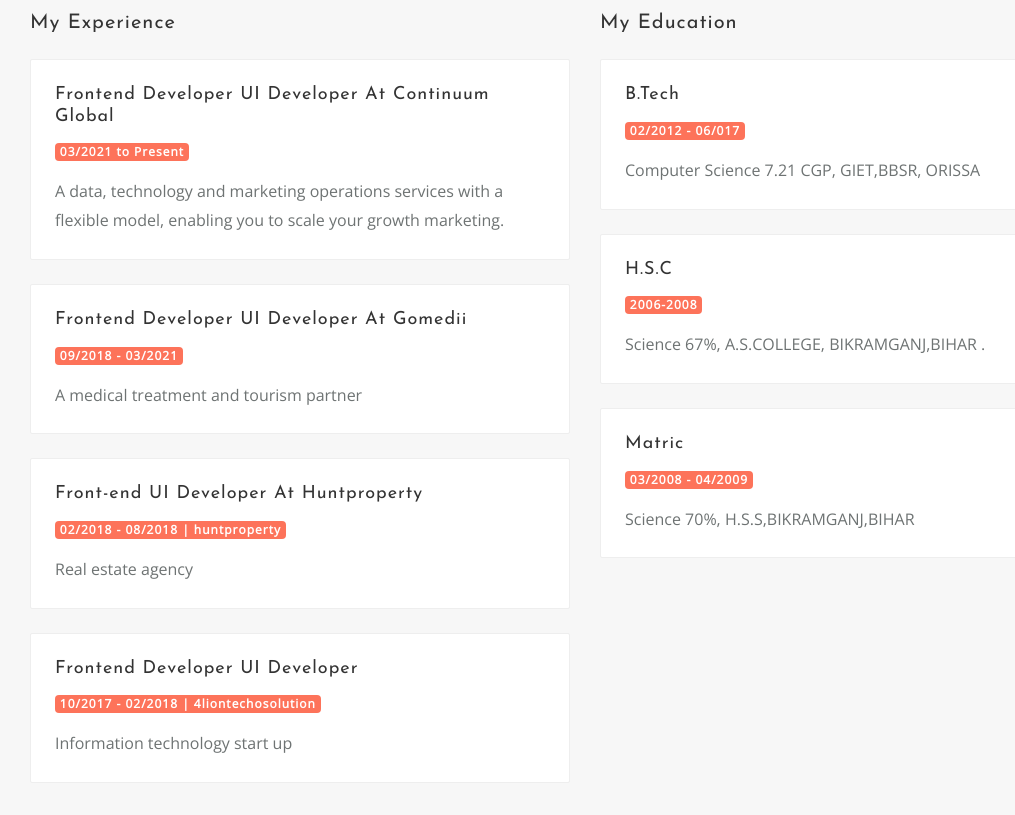
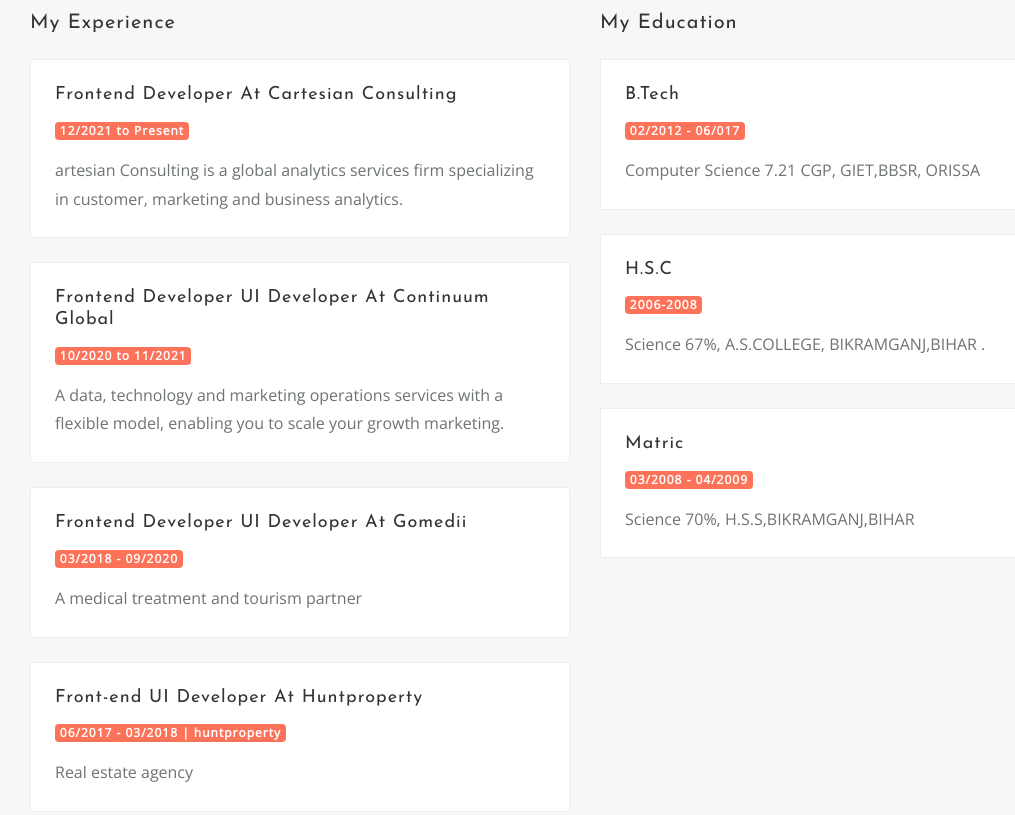
Before and after one commit to amitbkj/Resume, a plain HTML site: page index.html in a window 1280 px wide. Shown: the part 2120-2935 px from the top of the page, without its empty margins (55-1070 px from the left). Drawn offline with nearby package versions, Linux system fonts and the light colour scheme; some packages are replaced by stand-ins of ours.

Commit message:
Update index.html
added

```diff
--- a/index.html
+++ b/index.html
@@ -302,8 +302,17 @@
 						<h5 class="section-subHead mt-3"> My Experience</h5>
 						<div class="resume-list b-box hover-state p-4 mt-4 wow fadeInUp" data-wow-duration="1.5s">
 							<div>
+								<h5>Frontend Developer At Cartesian Consulting</h5>
+								<h6 class="badge badge-dark d-inline-block my-3">12/2021 to Present</h6>
+								<p>
+								artesian Consulting is a global analytics services firm specializing in customer, marketing and business analytics.
+								</p>
+							</div>
+						</div>
+						<div class="resume-list b-box hover-state p-4 mt-4 wow fadeInUp" data-wow-duration="1.5s">
+							<div>
 								<h5>Frontend Developer UI Developer At Continuum Global</h5>
-								<h6 class="badge badge-dark d-inline-block my-3">03/2021 to Present</h6>
+								<h6 class="badge badge-dark d-inline-block my-3">10/2020 to 11/2021</h6>
 								<p>
 									A data, technology and marketing operations services with a flexible model, enabling you to scale your growth marketing.
 								</p>
@@ -312,7 +321,7 @@
 						<div class="resume-list b-box hover-state p-4 mt-4 wow fadeInUp" data-wow-duration="1.5s">
 							<div>
 								<h5>Frontend Developer UI Developer At Gomedii</h5>
-								<h6 class="badge badge-dark d-inline-block my-3">09/2018 - 03/2021</h6>
+								<h6 class="badge badge-dark d-inline-block my-3">03/2018 - 09/2020</h6>
 								<p>
 									A medical treatment and tourism partner
 								</p>
@@ -322,24 +331,14 @@
 							data-wow-delay=".2s">
 							<div>
 								<h5>Front-end UI Developer At Huntproperty</h5>
-								<h6 class="badge badge-dark d-inline-block my-3">02/2018 - 08/2018 | huntproperty
+								<h6 class="badge badge-dark d-inline-block my-3">06/2017 - 03/2018 | huntproperty
 								</h6>
 								<p>
 									Real estate agency
 								</p>
 							</div>
 						</div>
-						<div class="resume-list b-box hover-state p-4 mt-4 wow fadeInUp" data-wow-duration="1.5s"
-							data-wow-delay=".3s">
-							<div>
-								<h5>Frontend Developer UI Developer</h5>
-								<h6 class="badge badge-dark d-inline-block my-3">10/2017 - 02/2018 |
-									4liontechosolution</h6>
-								<p>
-									Information technology start up
-								</p>
-							</div>
-						</div>
+
 					</div>
 
 					<div class="col-sm-6 col-lg-6">
@@ -478,7 +477,7 @@
 						</div>
 						<div class="mt-5 wow fadeInUp" data-wow-duration="1.5s" data-wow-delay=".2s">
 							<div class="blog-viewmors text-center">
-								<a href="./assets/images/Amit's Resume.pdf" target="blank" download="Resume">
+								<a href="./assets/images/Amit's Resume (1).pdf" target="blank" download="Resume">
 									download Resume
 								</a>
 							</div>
```
